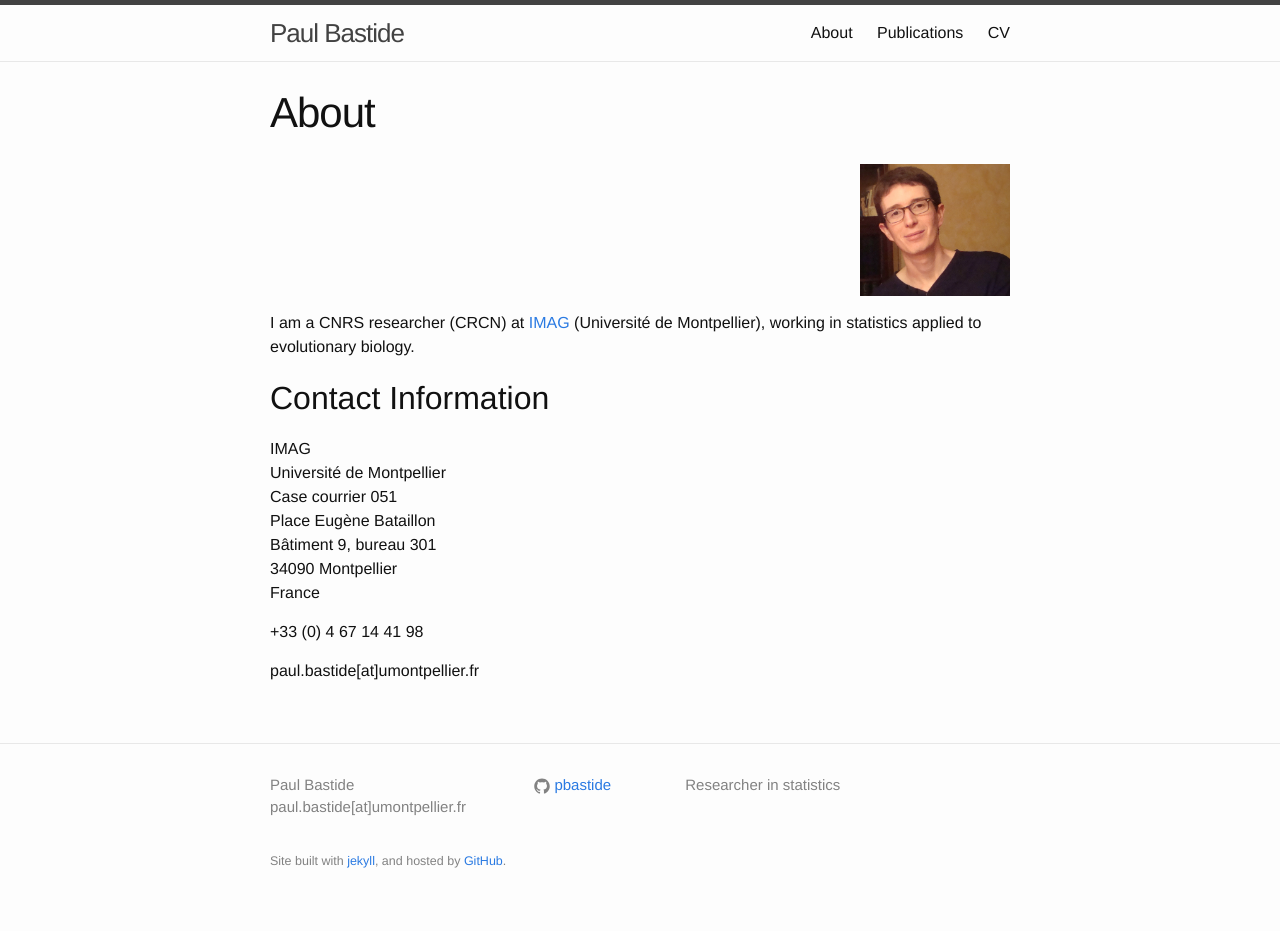
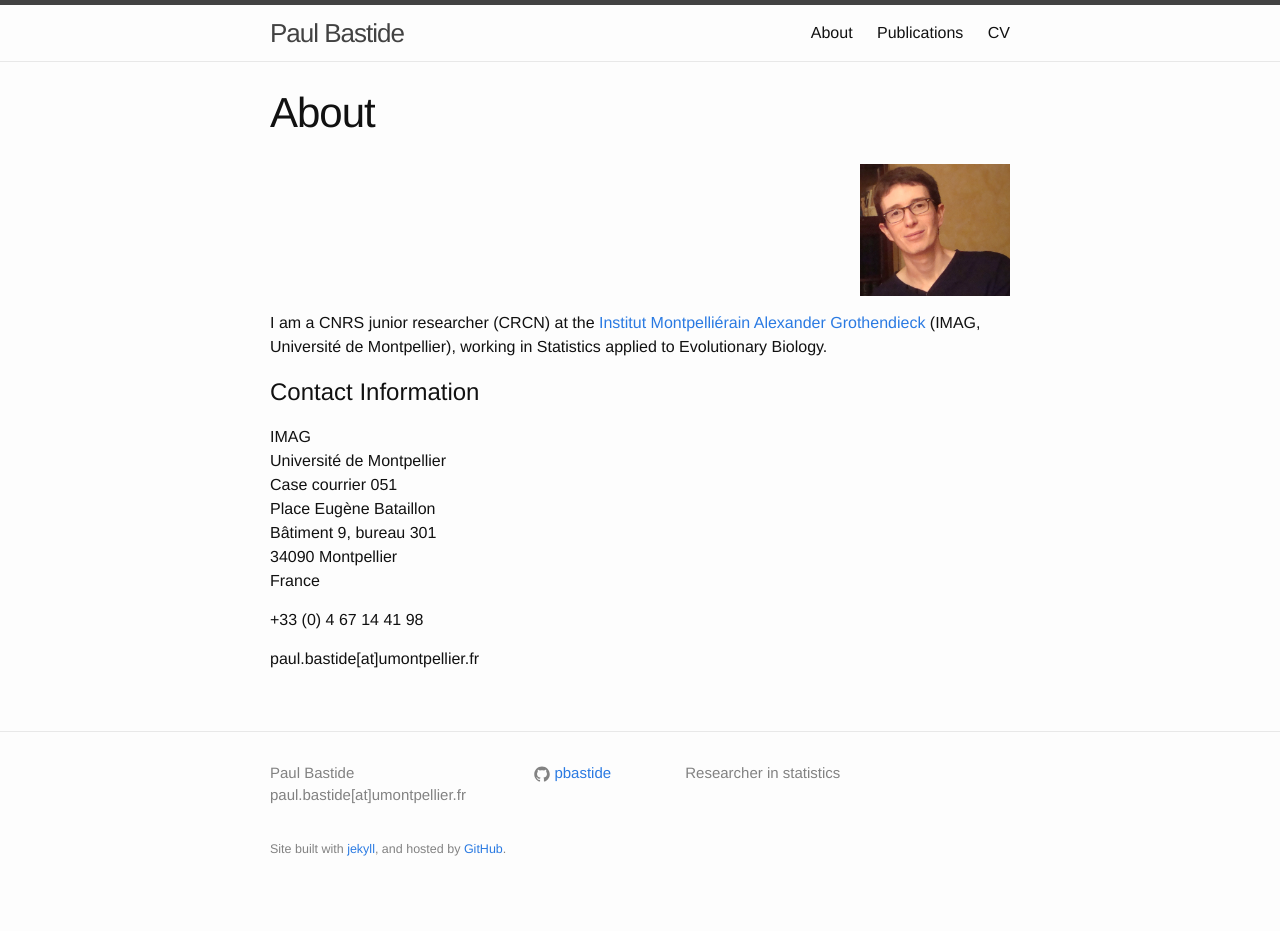
Before and after one commit to pbastide/pbastide.github.io, a Jekyll site: the page built from index.md, in a window 1280 px wide. Built offline with Jekyll 4.4.1, drawn with Linux system fonts in a browser that asks for light colours.

Commit message:
Update index.

```diff
--- a/index.md
+++ b/index.md
@@ -9,9 +9,9 @@ weight : 1
 [photo]: {{site.baseurl}}/docs/DSC03440.JPG
 {: width="150px"}
 
-I am a CNRS researcher (CRCN) at [IMAG](https://imag.edu.umontpellier.fr) (Université de Montpellier), working in statistics applied to evolutionary biology.
+I am a CNRS junior researcher (CRCN) at the [Institut Montpelliérain Alexander Grothendieck](https://imag.edu.umontpellier.fr) (IMAG, Université de Montpellier), working in Statistics applied to Evolutionary Biology.
 
-## Contact Information
+# Contact Information
 
 IMAG
 Université de Montpellier
```
